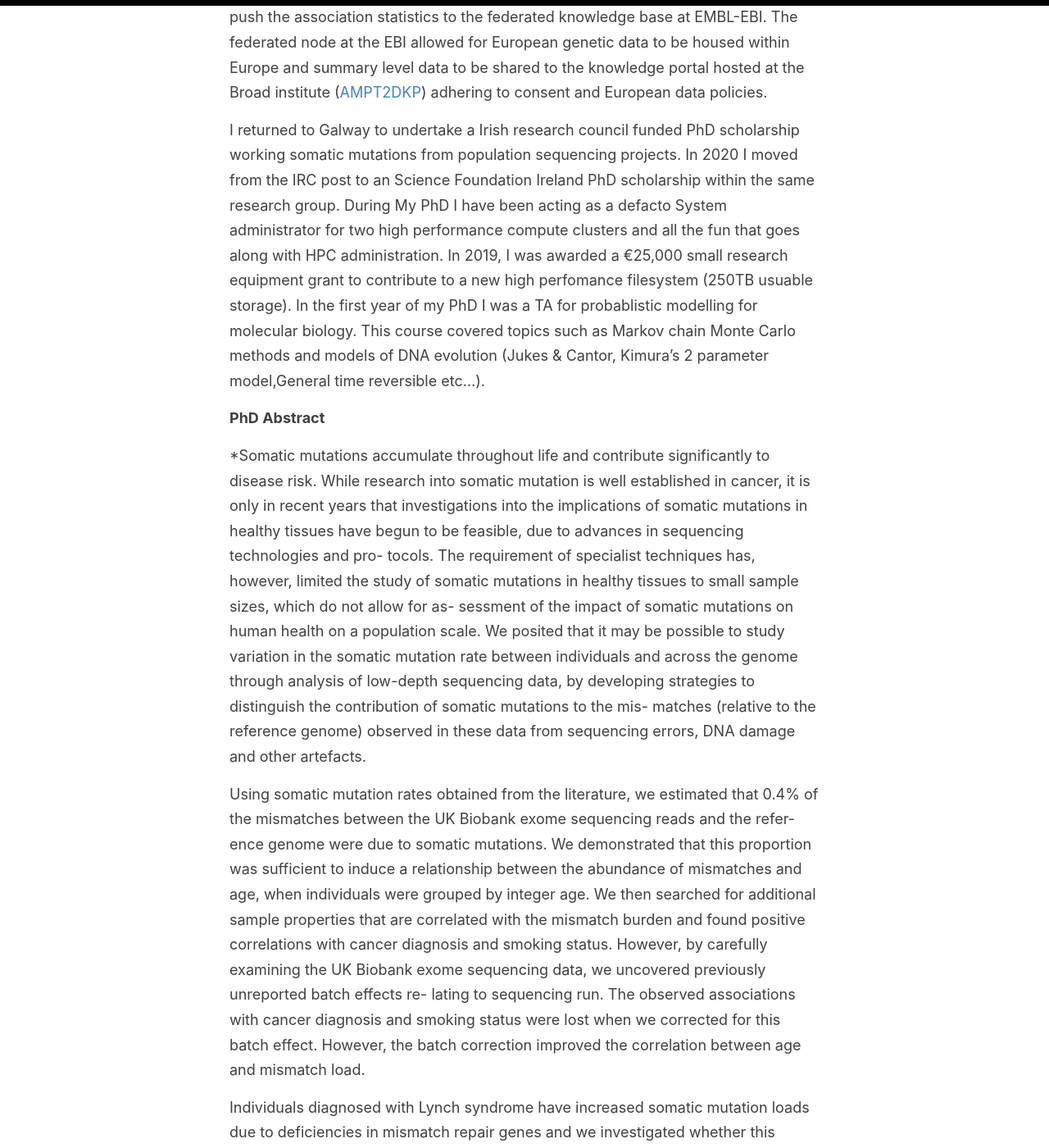
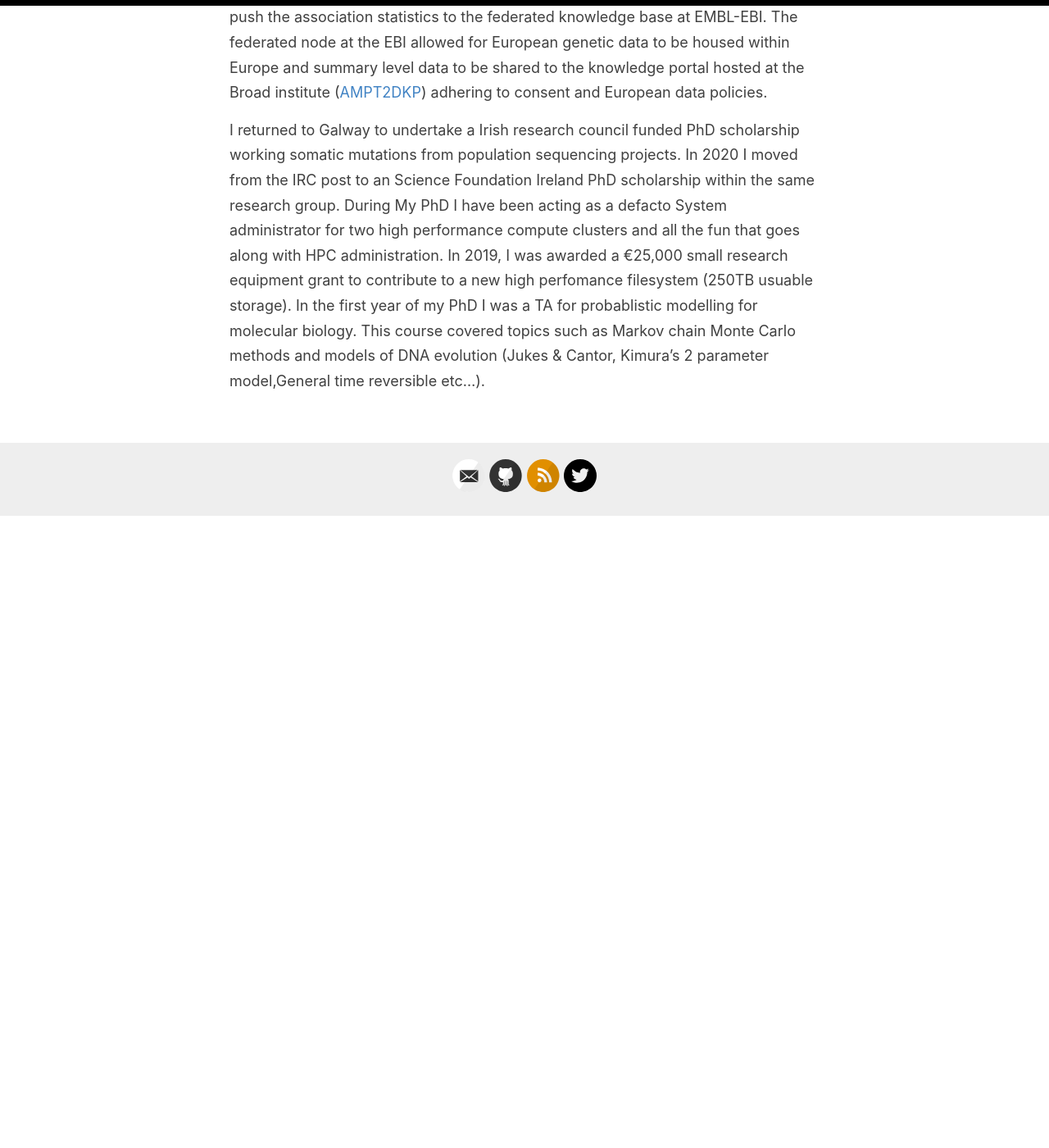
Before and after one commit to declan93/declan93.github.io, a Jekyll site: the page built from _pages/Bio.md, in a window 1280 px wide and 1400 px high, scrolled down 949 px. Shown: the whole window at 82% size. Built offline with Jekyll 4.4.1, drawn with Linux system fonts in a browser that asks for light colours; after the commit the page ends 1579 px from its top, so only the background shows below that; some of the changed text lies outside the part shown.

Commit message:
Update Bio.md

```diff
--- a/_pages/Bio.md
+++ b/_pages/Bio.md
@@ -13,41 +13,3 @@ I completed my undergraduated in biotechnology (2016) and MSc in Biomedical Geno
 After graduating from my MSc (2018) I worked as a Bioinformatician at EMBL-EBI for the AMP-T2D project. My work on the AMP-T2D project mainly consisted of writing a Type II Diabetes GWAS pipeline to mirror the pipelines at the Broad Institute and push the association statistics to the federated knowledge base at EMBL-EBI. The federated node at the EBI allowed for European genetic data to be housed within Europe and summary level data to be shared to the knowledge portal hosted at the Broad institute ([AMPT2DKP](https://t2d.hugeamp.org/){:target="_blank"}) adhering to consent and European data policies.
 
 I returned to Galway to undertake a Irish research council funded PhD scholarship working somatic mutations from population sequencing projects. In 2020 I moved from the IRC post to an Science Foundation Ireland PhD scholarship within the same research group. During My PhD I have been acting as a defacto System administrator for two high performance compute clusters and all the fun that goes along with HPC administration. In 2019, I was awarded a  €25,000 small research equipment grant to contribute to a new high perfomance filesystem (250TB usuable storage). In the first year of my PhD I was a TA for probablistic modelling for molecular biology. This course covered topics such as Markov chain Monte Carlo methods and models of DNA evolution (Jukes & Cantor, Kimura's 2 parameter model,General time reversible etc...).
-
-
-**PhD Abstract**
-
-*Somatic mutations accumulate throughout life and contribute significantly to disease
-risk. While research into somatic mutation is well established in cancer, it is only in
-recent years that investigations into the implications of somatic mutations in healthy
-tissues have begun to be feasible, due to advances in sequencing technologies and pro-
-tocols. The requirement of specialist techniques has, however, limited the study of
-somatic mutations in healthy tissues to small sample sizes, which do not allow for as-
-sessment of the impact of somatic mutations on human health on a population scale. We
-posited that it may be possible to study variation in the somatic mutation rate between
-individuals and across the genome through analysis of low-depth sequencing data, by
-developing strategies to distinguish the contribution of somatic mutations to the mis-
-matches (relative to the reference genome) observed in these data from sequencing
-errors, DNA damage and other artefacts.
-
-Using somatic mutation rates obtained from the literature, we estimated that 0.4%
-of the mismatches between the UK Biobank exome sequencing reads and the refer-
-ence genome were due to somatic mutations. We demonstrated that this proportion
-was sufficient to induce a relationship between the abundance of mismatches and age,
-when individuals were grouped by integer age. We then searched for additional sample
-properties that are correlated with the mismatch burden and found positive correlations
-with cancer diagnosis and smoking status. However, by carefully examining the UK
-Biobank exome sequencing data, we uncovered previously unreported batch effects re-
-lating to sequencing run. The observed associations with cancer diagnosis and smoking
-status were lost when we corrected for this batch effect. However, the batch correction
-improved the correlation between age and mismatch load.
-
-Individuals diagnosed with Lynch syndrome have increased somatic mutation loads
-due to deficiencies in mismatch repair genes and we investigated whether this effect
-could be detected in the exome sequencing data. In the UK Biobank, we identified
-160 individuals with pathogenic variants associated with Lynch syndrome. Using the
-COSMIC signatures associated with mismatch repair, we compared the contribution
-of mismatch repair mutational signatures between the Lynch syndrome samples and
-the remaining samples. We detected a marginally statistically significant difference
-between the contribution of SBS18 between the two sample groups; however, this result
-did not survive multiple correction testing.*
```
